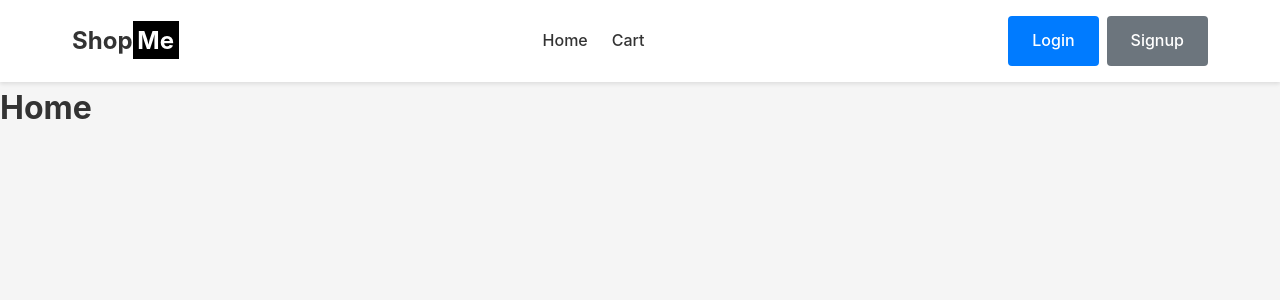
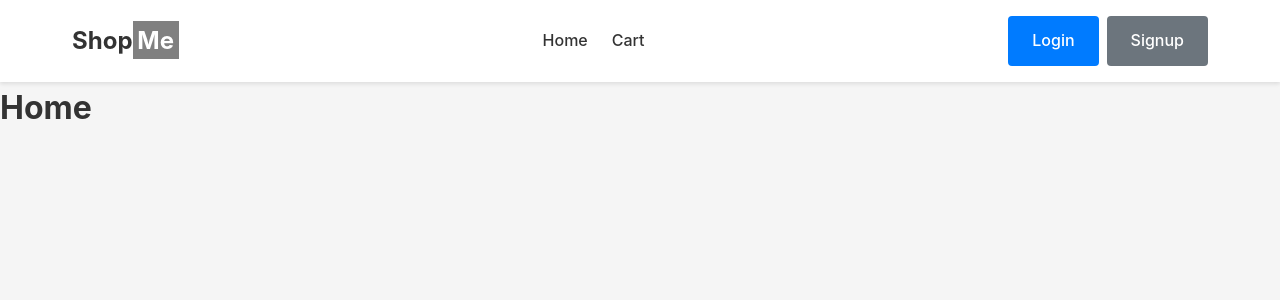
Before and after one commit to AleksandarStanisic021/eshop-1, a React (Vite) app: page / in a window 1280 px wide. Shown: the top 300 px of the page. Built offline with nearby package versions, Linux system fonts and the light colour scheme.

Commit message:
fix styles

```diff
--- a/src/components/Navbar.jsx
+++ b/src/components/Navbar.jsx
@@ -7,7 +7,7 @@ export default function Navbar() {
         <Link to="/" className="navbar-brand">
           Shop
           <span
-            style={{ color: "white", background: "black", padding: "0.3rem" }}>
+            style={{ color: "white", background: "gray", padding: "0.3rem" }}>
             Me
           </span>
         </Link>
```
